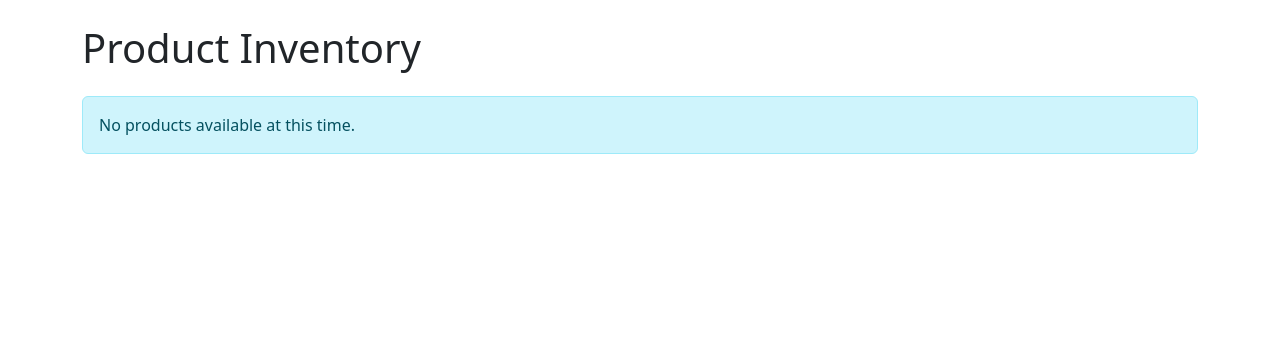
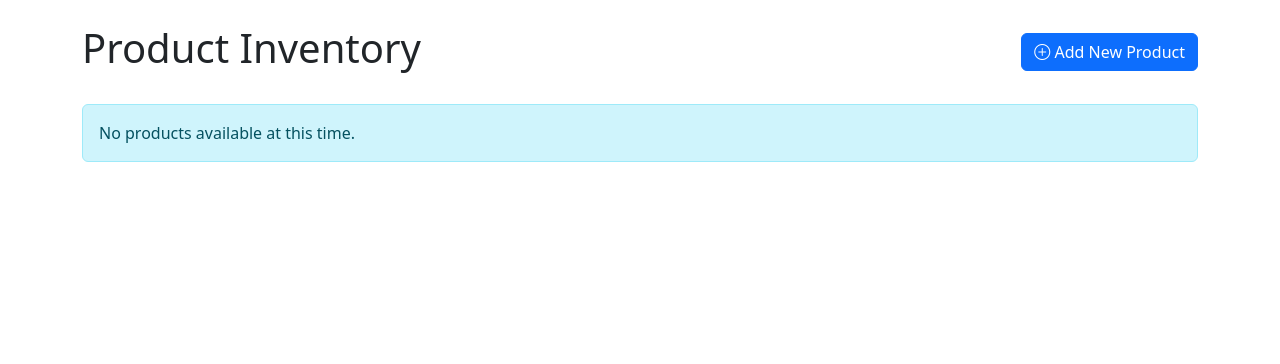
Before and after one commit to animemoeus/special-pancake, a Django app: page /inventory/ in a window 1280 px wide. Shown: the part 56-420 px from the top of the page. Run offline with Django 4.2, Linux system fonts and the light colour scheme; data that the repository does not hold is empty; parts of the project's set-up code (start-up, migrations or seed data) failed here and were passed over.

Commit message:
Add product creation functionality with modal form and view

```diff
--- a/inventory/templates/inventory/product_list.html
+++ b/inventory/templates/inventory/product_list.html
@@ -6,7 +6,14 @@
 
 {% block content %}
   <div class="container mt-4">
-    <h1 class="mb-4">Product Inventory</h1>
+    <div class="d-flex justify-content-between align-items-center mb-4">
+      <h1>Product Inventory</h1>
+      <button type="button" class="btn btn-primary"
+              data-bs-toggle="modal"
+              data-bs-target="#createModal">
+        <i class="bi bi-plus-circle"></i> Add New Product
+      </button>
+    </div>
 
     {% if products %}
       <div class="table-responsive">
@@ -91,6 +98,48 @@
       <div class="alert alert-info">No products available at this time.</div>
     {% endif %}
   </div>
+
+  <!-- Create Product Modal -->
+  <div class="modal fade" id="createModal" tabindex="-1" aria-labelledby="createModalLabel" aria-hidden="true">
+    <div class="modal-dialog">
+      <div class="modal-content">
+        <div class="modal-header">
+          <h5 class="modal-title" id="createModalLabel">Create New Product</h5>
+          <button type="button" class="btn-close" data-bs-dismiss="modal" aria-label="Close"></button>
+        </div>
+        <div class="modal-body">
+          <form id="createProductForm" method="post" action="{% url 'inventory:product-create' %}">
+            {% csrf_token %}
+
+            <div class="mb-3">
+              <label for="create-name" class="form-label">Name</label>
+              <input type="text" class="form-control" id="create-name" name="name" required>
+            </div>
+
+            <div class="mb-3">
+              <label for="create-price" class="form-label">Price</label>
+              <input type="number" class="form-control" id="create-price" name="price" step="0.01" min="0" required>
+            </div>
+
+            <div class="mb-3">
+              <label for="create-barcode" class="form-label">Barcode</label>
+              <input type="text" class="form-control" id="create-barcode" name="barcode">
+            </div>
+
+            <div class="mb-3">
+              <label for="create-stock" class="form-label">Initial Stock</label>
+              <input type="number" class="form-control" id="create-stock" name="stock" min="0" value="0" required>
+            </div>
+
+            <div class="d-flex justify-content-end">
+              <button type="button" class="btn btn-secondary me-2" data-bs-dismiss="modal">Cancel</button>
+              <button type="submit" class="btn btn-success">Create Product</button>
+            </div>
+          </form>
+        </div>
+      </div>
+    </div>
+  </div>
 {% endblock content %}
 
 {% block extra_js %}
--- a/inventory/urls.py
+++ b/inventory/urls.py
@@ -1,13 +1,16 @@
 from django.urls import path
 
+from inventory.views import ProductCreateView
 from inventory.views import ProductDeleteView
 from inventory.views import ProductListView
 from inventory.views import ProductUpdateView
 
 app_name = "inventory"
 
+
 urlpatterns = [
     path("", ProductListView.as_view(), name="product-list"),
+    path("product/create/", ProductCreateView.as_view(), name="product-create"),
     path(
         "product/<int:product_id>/update/",
         ProductUpdateView.as_view(),
--- a/inventory/views.py
+++ b/inventory/views.py
@@ -16,6 +16,27 @@ class ProductListView(ListView):
 
     def get_queryset(self):
         return Product.objects.all().order_by("-created_at")
+
+
+class ProductCreateView(View):
+    """View to handle product creation"""
+
+    def post(self, request):
+        try:
+            product = Product(
+                name=request.POST.get("name"),
+                price=request.POST.get("price"),
+                barcode=request.POST.get("barcode") or None,
+                stock=int(request.POST.get("stock", 0)),
+                created_by=request.user,
+                updated_by=request.user,
+            )
+            product.save()
+            messages.success(request, f"Product '{product.name}' created successfully.")
+        except Exception as e:  # noqa: BLE001
+            messages.error(request, f"Error creating product: {e}")
+
+        return HttpResponseRedirect(reverse("inventory:product-list"))
 
 
 class ProductUpdateView(View):
```
